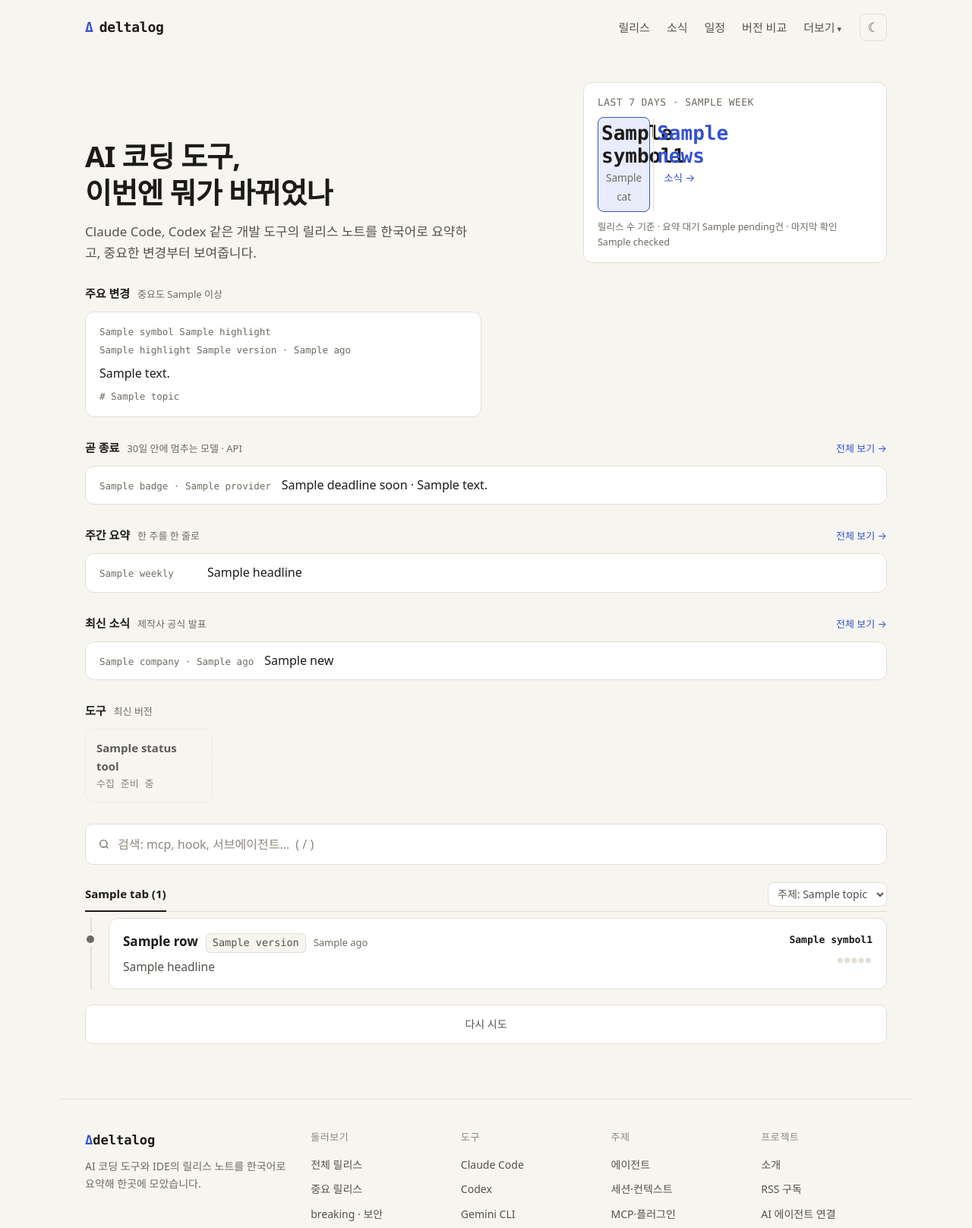
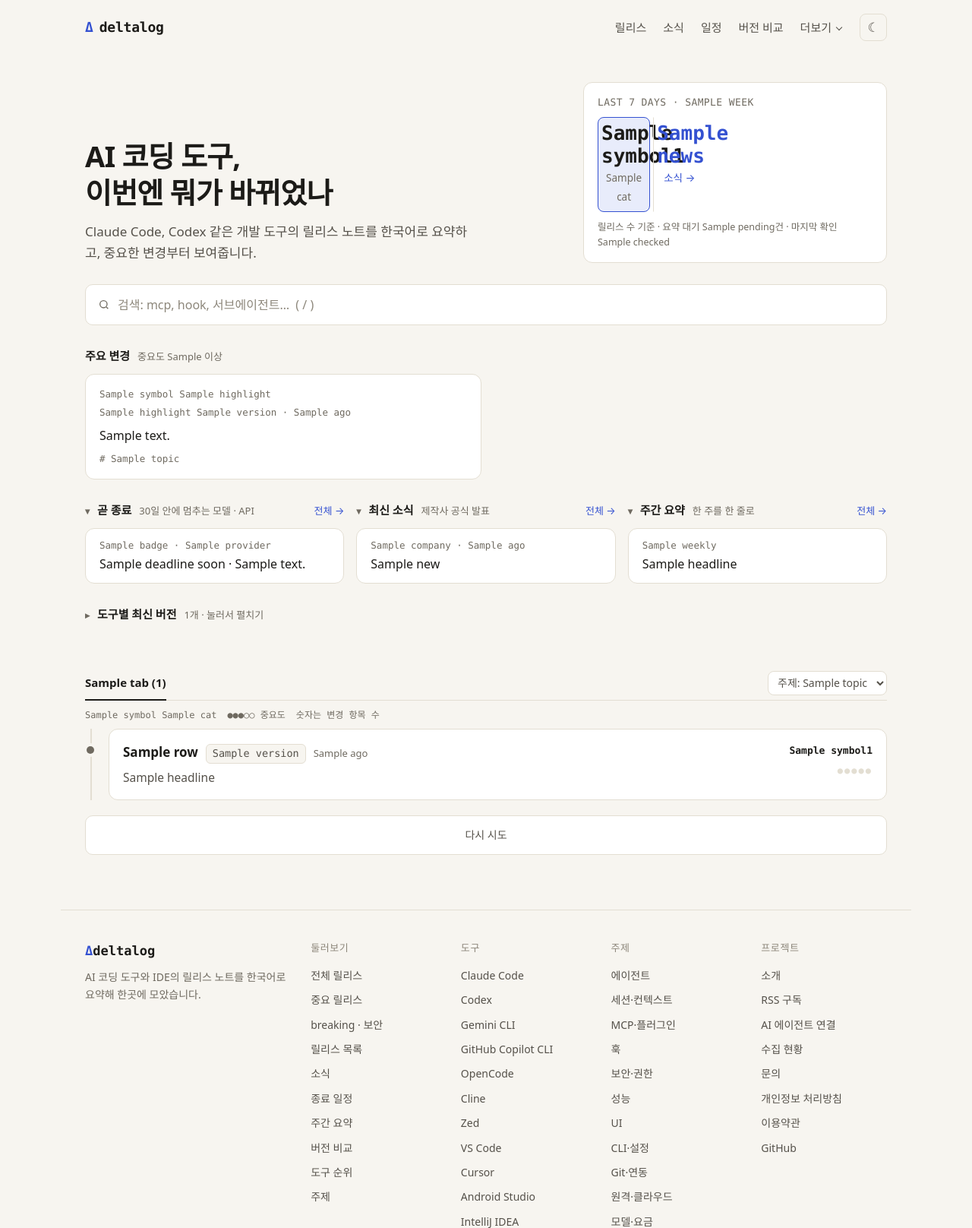
Before and after one commit to Hasegos/deltalog, a FastAPI app: template templates/home.html in a window 1280 px wide. Shown: the top 1616 px of the page at 76% size. Run offline with FastAPI, Linux system fonts and the light colour scheme; the template is opened without the code that fills it: most values are stand-ins (such as "Sample title", 1, 10 or a date in 2020); parts of the project's set-up code (start-up, migrations or seed data) failed here and were passed over.

Commit message:
FIX UI 검수 반영: 홈 첫 화면 재구성과 범례, 종료 일정 중복 문구, 버전 비교 예시, RSS 구독 칩, 수집 현황 접기

```diff
--- a/services/web/deadline_service.py
+++ b/services/web/deadline_service.py
@@ -14,6 +14,9 @@ def _ymd(day: date) -> str:
     return f"{day.year}년 {day.month}월 {day.day}일 ({WEEKDAYS[day.weekday()]})"
 
 
+ECHO_CHARS = 8    # 이름을 빼고 남은 요약이 이 글자 수 이하면 이름만 되풀이한 것으로 보고 숨긴다 (예: "X가 종료된다")
+
+
 def _row(item: Deadline, today: date) -> dict:
     """일정 하나를 화면에 쓸 값으로 바꾼다. `badge`는 종료까지 남은 날(`D-12`), 오늘이면 `오늘`, 지났으면 `3일 전`이다."""
     delta = (item.deadline - today).days
@@ -28,6 +31,7 @@ def _row(item: Deadline, today: date) -> dict:
         "soon": 0 <= delta <= DEADLINE_SOON_DAYS,
         "past": delta < 0,
         "summary": item.summary_ko,
+        "echo": len(item.summary_ko.replace(item.name, "").strip(" .")) <= ECHO_CHARS,
         "replacement": item.replacement or "",
         "announced": item.deprecated_on.isoformat() if item.deprecated_on else "",
         "url": item.source_url,
--- a/static/css/common.css
+++ b/static/css/common.css
@@ -177,8 +177,19 @@ summary::-webkit-details-marker {
 }
 
 .nav-more summary::after {
-  content: " ▾";
-  font-size: 11px;
+  content: "";
+  display: inline-block;
+  width: 6px;
+  height: 6px;
+  margin: 0 0 3px 7px;
+  border-right: 1.5px solid currentColor;
+  border-bottom: 1.5px solid currentColor;
+  transform: rotate(45deg);
+}
+
+.nav-more[open] summary::after {
+  margin-bottom: 0;
+  transform: rotate(225deg);
 }
 
 .nav-more summary:hover,
--- a/static/css/deadlines.css
+++ b/static/css/deadlines.css
@@ -49,7 +49,7 @@
   flex: none;
   flex-direction: column;
   gap: 2px;
-  width: 124px;
+  width: 168px;
   font-family: var(--mono);
 }
 
--- a/static/css/home.css
+++ b/static/css/home.css
@@ -249,12 +249,14 @@
 }
 
 .st-v {
+  display: -webkit-box;
   overflow: hidden;
   font-family: var(--mono);
   font-size: 13px;
   color: var(--muted);
-  text-overflow: ellipsis;
-  white-space: nowrap;
+  overflow-wrap: anywhere;
+  -webkit-line-clamp: 2;
+  -webkit-box-orient: vertical;
 }
 
 .st-a {
@@ -864,3 +866,81 @@ mark {
   text-decoration: underline;
   text-underline-offset: 3px;
 }
+
+/* ── 홈: 한눈에 보기 묶음, 범례 ── */
+.hx-g {
+  display: grid;
+  grid-template-columns: repeat(3, minmax(0, 1fr));
+  gap: 16px;
+  align-items: start;
+}
+
+.hx > summary,
+.hx-tools > summary {
+  list-style: none;
+  cursor: pointer;
+}
+
+.hx > summary::-webkit-details-marker,
+.hx-tools > summary::-webkit-details-marker {
+  display: none;
+}
+
+.hx > summary::before,
+.hx-tools > summary::before {
+  content: "▸";
+  font-size: 12px;
+  color: var(--dim);
+}
+
+.hx[open] > summary::before,
+.hx-tools[open] > summary::before {
+  content: "▾";
+}
+
+.hx .nl-r {
+  flex-direction: column;
+  gap: 2px;
+}
+
+.hx .nl-m {
+  min-width: 0;
+}
+
+.hx .nl-t {
+  display: -webkit-box;
+  white-space: normal;
+  -webkit-line-clamp: 2;
+  -webkit-box-orient: vertical;
+}
+
+.hx-sub {
+  margin: 14px 0 0;
+  font-size: 14px;
+  color: var(--dim);
+}
+
+.hx-sub .ch {
+  margin-left: 6px;
+  min-height: 32px;
+  padding: 5px 12px;
+  font-family: var(--sans);
+  font-size: 13.5px;
+}
+
+.hm-lg {
+  display: flex;
+  flex-wrap: wrap;
+  gap: 4px 14px;
+  margin: 10px 0 4px;
+  font-family: var(--mono);
+  font-size: 12px;
+  color: var(--dim);
+}
+
+@media (max-width: 900px) {
+  .hx-g {
+    grid-template-columns: minmax(0, 1fr);
+    gap: 10px;
+  }
+}
--- a/static/js/home.js
+++ b/static/js/home.js
@@ -77,6 +77,12 @@
     }
   }
 
+  /* ── 좁은 화면에서는 한눈에 보기 묶음을 접는다 (HTML은 펼친 채로 와서 JS가 없어도 내용이 보인다) ── */
+  function foldOnPhone() {
+    if (!window.matchMedia("(max-width: 640px)").matches) return;
+    document.querySelectorAll("details.hx").forEach(function (d) { d.open = false; });
+  }
+
   /* ── 즉시 검색 ── */
   const form = document.querySelector("form.sr");
   const input = form && form.querySelector('input[name="q"]');
@@ -118,6 +124,7 @@
       fresh.querySelector("form.sr").replaceWith(form);
       document.querySelector("main").replaceWith(fresh);
       history.replaceState(null, "", url);
+      foldOnPhone();
       loading = false;
       initScroll();
       input.focus();
@@ -153,5 +160,6 @@
     });
   }
 
+  foldOnPhone();
   initScroll();
 })();
--- a/templates/deadlines.html
+++ b/templates/deadlines.html
@@ -33,7 +33,7 @@
           <div class="dl-d"><b>{{ r.badge }}</b><span>{{ r.date_label }}</span></div>
           <div class="dl-b">
             <div class="dl-t"><b>{{ r.name }}</b><i>{{ r.kind }}</i><em>{{ r.provider }}</em></div>
-            <p>{{ r.summary }}</p>
+            {% if not r.echo %}<p>{{ r.summary }}</p>{% endif %}
             <p class="dl-m">{% if r.replacement %}대체: <code>{{ r.replacement }}</code>{% endif %}{% if r.announced %}{{ ' · ' if r.replacement }}폐기 공지 {{ r.announced }}{% endif %}{{ ' · ' if r.replacement or r.announced }}<a href="{{ r.url }}" target="_blank" rel="noopener">원문 보기 ↗</a></p>
           </div>
         </article>
--- a/templates/home.html
+++ b/templates/home.html
@@ -49,78 +49,6 @@
       </div>
     </section>
 
-    {% if highlights %}
-    <section class="blk">
-      <h2 class="sec">주요 변경 <span>중요도 {{ important_min }} 이상</span></h2>
-      <div class="hl-g">
-        {% for h in highlights %}
-        <a class="hl-c" href="{{ h.url }}" target="_blank" rel="noopener">
-          <span class="hl-m"><span class="cat-{{ h.category }}">{{ h.symbol }} {{ h.type_label }}</span><span>{{ h.name }} {{ h.version }} · {{ h.ago }}</span></span>
-          <span class="hl-t">{{ h.summary }}</span>
-          {% if h.topic %}<span class="hl-p"># {{ h.topic }}</span>{% endif %}
-        </a>
-        {% endfor %}
-      </div>
-    </section>
-    {% endif %}
-
-    {% if deadline_soon %}
-    <section class="blk">
-      <h2 class="sec">곧 종료 <span>30일 안에 멈추는 모델 · API</span><a class="sec-go" href="/deadlines">전체 보기 →</a></h2>
-      <div class="nl">
-        {% for d in deadline_soon %}
-        <a class="nl-r" href="{{ d.url }}" target="_blank" rel="noopener"><span class="nl-m">{{ d.badge }} · {{ d.provider }}</span><span class="nl-t">{{ d.summary if d.name in d.summary else d.name ~ " · " ~ d.summary }}</span></a>
-        {% endfor %}
-      </div>
-    </section>
-    {% endif %}
-
-    {% if weekly %}
-    <section class="blk">
-      <h2 class="sec">주간 요약 <span>한 주를 한 줄로</span><a class="sec-go" href="/weekly">전체 보기 →</a></h2>
-      <div class="nl">
-        <a class="nl-r" href="/weekly/{{ weekly.key }}"><span class="nl-m">{{ weekly.label }}</span><span class="nl-t">{{ weekly.headline }}</span></a>
-      </div>
-    </section>
-    {% endif %}
-
-    {% if latest_news %}
-    <section class="blk">
-      <h2 class="sec">최신 소식 <span>제작사 공식 발표</span><a class="sec-go" href="/news">전체 보기 →</a></h2>
-      <div class="nl">
-        {% for n in latest_news %}
-        <a class="nl-r" href="{{ n.url }}" target="_blank" rel="noopener"><span class="nl-m">{{ n.company }} · {{ n.ago }}</span><span class="nl-t">{{ n.title }}</span></a>
-        {% endfor %}
-      </div>
-    </section>
-    {% endif %}
-
-    {% if show_extras %}
-    <section class="blk">
-      <p class="disc">받아보기 · <a href="/weekly">주간 요약</a> · <a href="/agents">AI 에이전트에 연결</a> · <a href="/subscribe">RSS 구독</a></p>
-    </section>
-    {% endif %}
-
-    <section class="blk tools-d" id="tools">
-      <h2 class="sec">도구 <span>최신 버전</span></h2>
-      <div class="st-g">
-        {% for t in status_tools %}
-          {% if t.ready %}
-          <a class="st{{ ' on' if t.active }}" href="{{ t.href }}">
-            <b>{{ t.name }}</b>
-            <span class="st-v">{{ t.version }}</span>
-            <span class="st-a">{{ t.ago }}{% if t.recent %} · 7일 {{ t.recent }}건{% endif %}</span>
-          </a>
-          {% else %}
-          <div class="st off">
-            <b>{{ t.name }}</b>
-            <span class="st-v">수집 준비 중</span>
-          </div>
-          {% endif %}
-        {% endfor %}
-      </div>
-    </section>
-
     <section class="blk">
       <form class="sr" method="get" action="/">
         {% for k, v in hidden.items() %}<input type="hidden" name="{{ k }}" value="{{ v }}">{% endfor %}
@@ -145,6 +73,84 @@
       </div>
       {% endif %}
 
+    </section>
+
+    {% if highlights %}
+    <section class="blk">
+      <h2 class="sec">주요 변경 <span>중요도 {{ important_min }} 이상</span></h2>
+      <div class="hl-g">
+        {% for h in highlights %}
+        <a class="hl-c" href="{{ h.url }}" target="_blank" rel="noopener">
+          <span class="hl-m"><span class="cat-{{ h.category }}">{{ h.symbol }} {{ h.type_label }}</span><span>{{ h.name }} {{ h.version }} · {{ h.ago }}</span></span>
+          <span class="hl-t">{{ h.summary }}</span>
+          {% if h.topic %}<span class="hl-p"># {{ h.topic }}</span>{% endif %}
+        </a>
+        {% endfor %}
+      </div>
+    </section>
+    {% endif %}
+
+    {% if deadline_soon or weekly or latest_news %}
+    <section class="blk">
+      <div class="hx-g">
+        {% if deadline_soon %}
+        <details class="hx" open>
+          <summary class="sec">곧 종료 <span>30일 안에 멈추는 모델 · API</span><a class="sec-go" href="/deadlines">전체 →</a></summary>
+          <div class="nl">
+            {% for d in deadline_soon %}
+            <a class="nl-r" href="{{ d.url }}" target="_blank" rel="noopener"><span class="nl-m">{{ d.badge }} · {{ d.provider }}</span><span class="nl-t">{{ d.summary if d.name in d.summary else d.name ~ " · " ~ d.summary }}</span></a>
+            {% endfor %}
+          </div>
+        </details>
+        {% endif %}
+        {% if latest_news %}
+        <details class="hx" open>
+          <summary class="sec">최신 소식 <span>제작사 공식 발표</span><a class="sec-go" href="/news">전체 →</a></summary>
+          <div class="nl">
+            {% for n in latest_news %}
+            <a class="nl-r" href="{{ n.url }}" target="_blank" rel="noopener"><span class="nl-m">{{ n.company }} · {{ n.ago }}</span><span class="nl-t">{{ n.title }}</span></a>
+            {% endfor %}
+          </div>
+        </details>
+        {% endif %}
+        {% if weekly %}
+        <details class="hx" open>
+          <summary class="sec">주간 요약 <span>한 주를 한 줄로</span><a class="sec-go" href="/weekly">전체 →</a></summary>
+          <div class="nl">
+            <a class="nl-r" href="/weekly/{{ weekly.key }}"><span class="nl-m">{{ weekly.label }}</span><span class="nl-t">{{ weekly.headline }}</span></a>
+          </div>
+        </details>
+        {% endif %}
+      </div>
+      {% if show_extras %}
+      <p class="hx-sub">새 소식을 받아보려면 <a class="ch" href="/subscribe">RSS 구독</a> <a class="ch" href="/agents">AI 에이전트에 연결</a></p>
+      {% endif %}
+    </section>
+    {% endif %}
+
+    <section class="blk tools-d" id="tools">
+      <details class="hx-tools">
+      <summary class="sec">도구별 최신 버전 <span>{{ status_tools | length }}개 · 눌러서 펼치기</span></summary>
+      <div class="st-g">
+        {% for t in status_tools %}
+          {% if t.ready %}
+          <a class="st{{ ' on' if t.active }}" href="{{ t.href }}">
+            <b>{{ t.name }}</b>
+            <span class="st-v">{{ t.version }}</span>
+            <span class="st-a">{{ t.ago }}{% if t.recent %} · 최근 7일 {{ t.recent }}건{% endif %}</span>
+          </a>
+          {% else %}
+          <div class="st off">
+            <b>{{ t.name }}</b>
+            <span class="st-v">수집 준비 중</span>
+          </div>
+          {% endif %}
+        {% endfor %}
+      </div>
+      </details>
+    </section>
+
+    <section class="blk">
       <div class="bar" id="topics">
         <nav class="tabs">
           {% for t in tabs %}
@@ -160,6 +166,8 @@
           </select>
         </form>
       </div>
+
+      <p class="hm-lg">{% for c in week.cats %}<span class="cat-{{ c.key }}">{{ c.symbol }} {{ c.label }}</span>{% endfor %}<span>●●●○○ 중요도</span><span>숫자는 변경 항목 수</span></p>
 
       <div class="list">
         {% for r in rows %}
```
Also changed, not shown: services/web/changes_service.py (+15 -0 lines), static/css/page.css (+38 -0 lines), static/css/status.css (+15 -0 lines), static/css/subscribe.css (+22 -1 lines), templates/changes.html (+10 -0 lines), templates/status.html (+15 -1 lines), templates/subscribe.html (+6 -1 lines).
